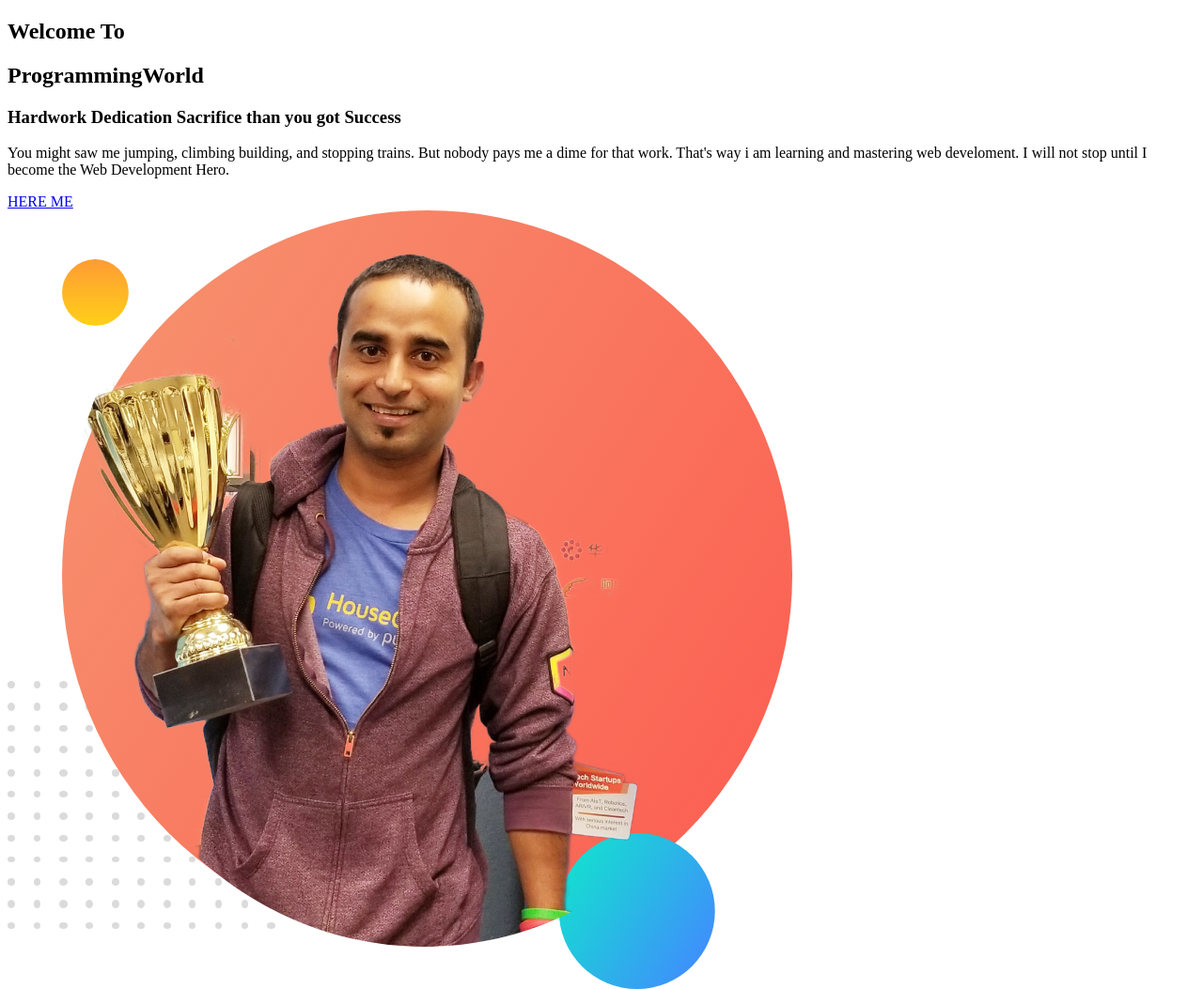
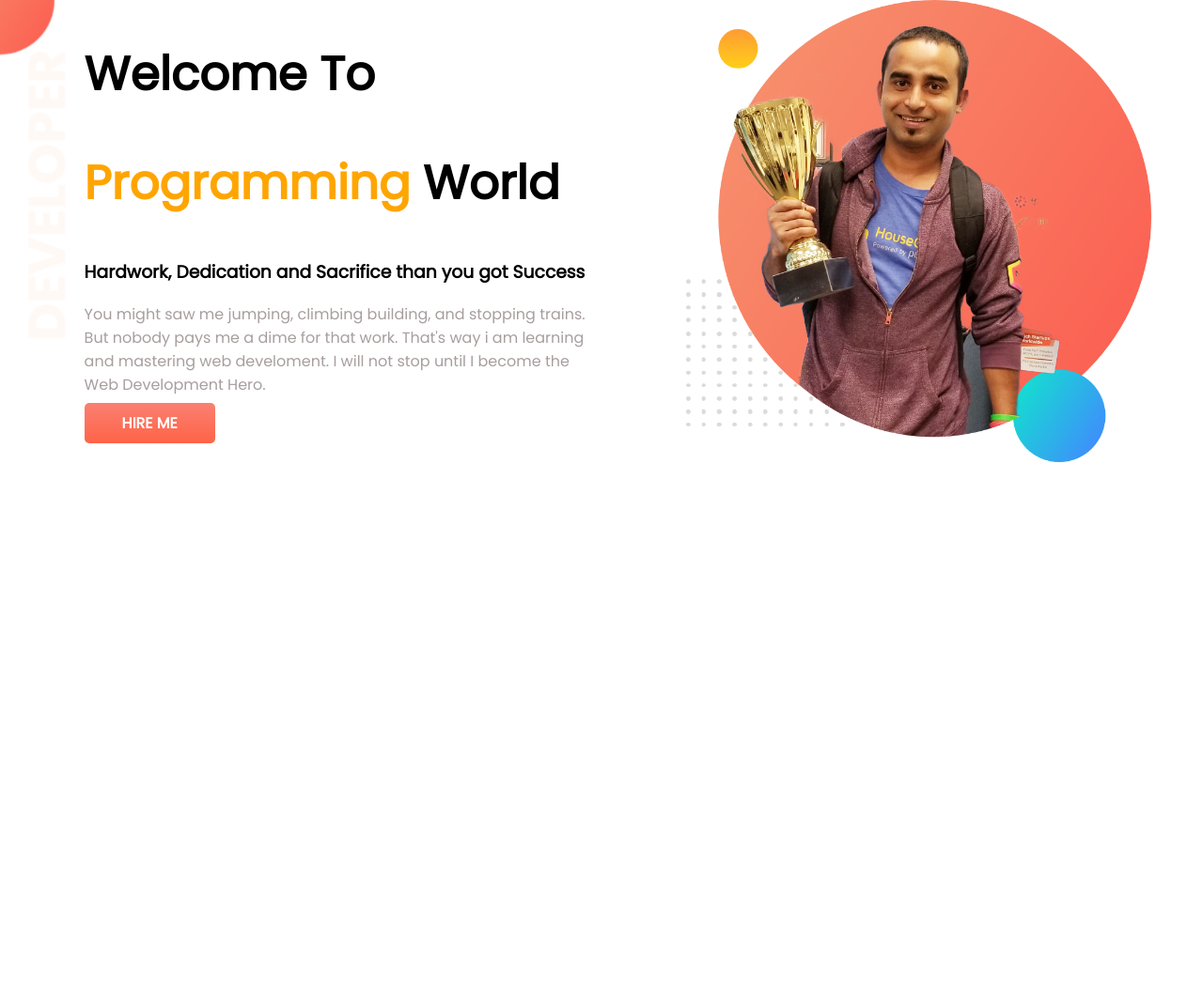
Before and after one commit to mdmrmmunna3/portfolio-assainment, a plain HTML site: page index.html in a window 1280 px wide. Shown: the whole page at 94% size. After the commit the page ends 800 px from the top, so only its background shows below. Drawn offline with Linux system fonts and the light colour scheme.

Commit message:
style added

```diff
--- a/index.html
+++ b/index.html
@@ -5,16 +5,19 @@
     <meta http-equiv="X-UA-Compatible" content="IE=edge">
     <meta name="viewport" content="width=device-width, initial-scale=1.0">
     <title>My First Portfolio</title>
+    <link rel="preconnect" href="https://fonts.googleapis.com">
+    <link rel="preconnect" href="https://fonts.gstatic.com" crossorigin>
+    <link href="https://fonts.googleapis.com/css2?family=Poppins&display=swap" rel="stylesheet">
     <link rel="stylesheet" href="style.css">
 </head>
 <body>
    <section class="top-banner">
         <div class="half-width">
             <h1>Welcome To</h1>
-            <h1><span>Programming</span>World</h1>
-            <h3>Hardwork Dedication Sacrifice than you got Success</h3>
+            <h1><span>Programming</span> World</h1>
+            <h3>Hardwork, Dedication and Sacrifice than you got Success</h3>
             <p> You might saw me jumping, climbing building, and stopping trains. But nobody pays me a dime for that work. That's way i am learning and mastering web develoment. I will not stop until I become the Web Development Hero.</p>
-            <a target="_blank" href="https://github.com/mdmrmmunna3">HERE ME</a>
+            <a class="link-btn" target="_blank" href="https://github.com/mdmrmmunna3">HIRE ME</a>
         </div>
 
         <div class="half-width">
--- a/style.css
+++ b/style.css
@@ -0,0 +1,39 @@
+body {
+    font-family: 'Poppins', sans-serif;
+    margin: 0;
+}
+
+.top-banner {
+    display: flex;
+    background-image: url(imges/top-banner.png);
+    background-repeat: no-repeat;
+}
+
+h1 {
+    font-size: 50px;
+}
+
+h1 span {
+    color: orange;
+}
+
+p{
+    color: rgb(168, 158, 158);
+}
+.half-width {
+    width: 50%;
+    padding-left: 7%;
+}
+
+.half-width img {
+    width: 90%;
+}
+
+.link-btn {
+    text-decoration: none;
+    color: white;
+    background-image: linear-gradient(salmon,tomato);
+    padding: 10px 40px;
+    font-weight: 700;
+    border-radius: 5px;
+}
```
